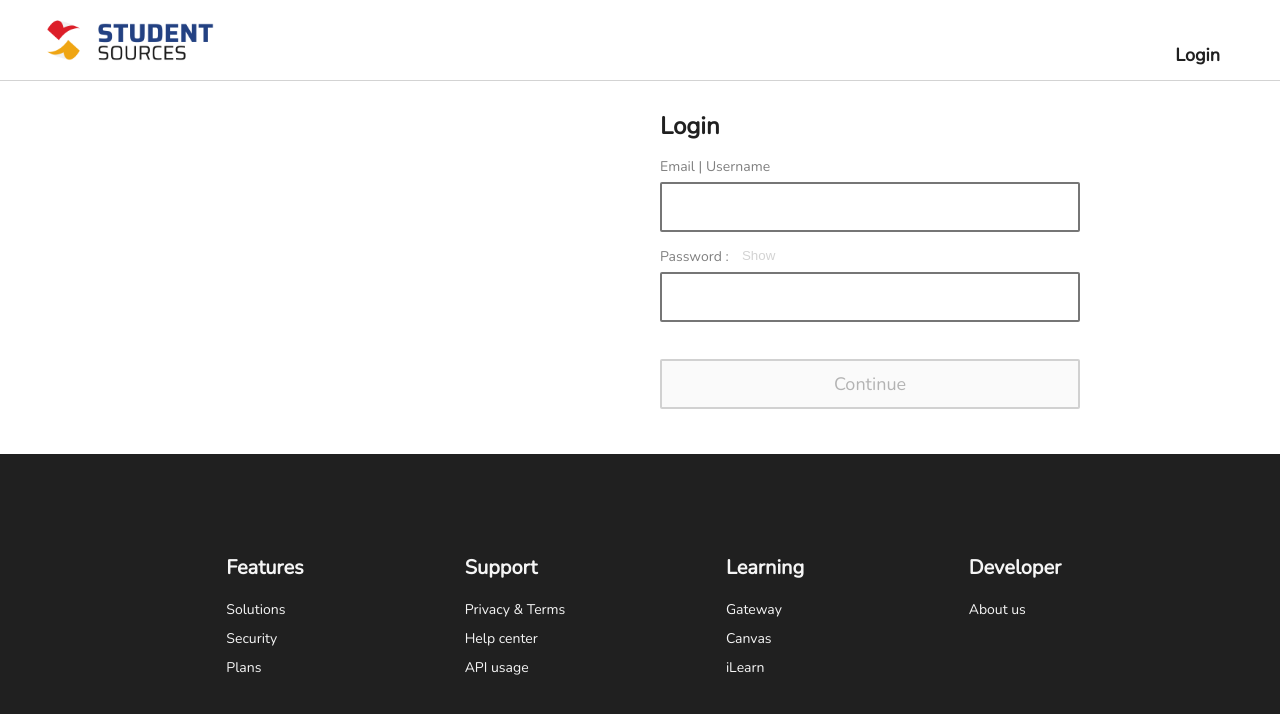
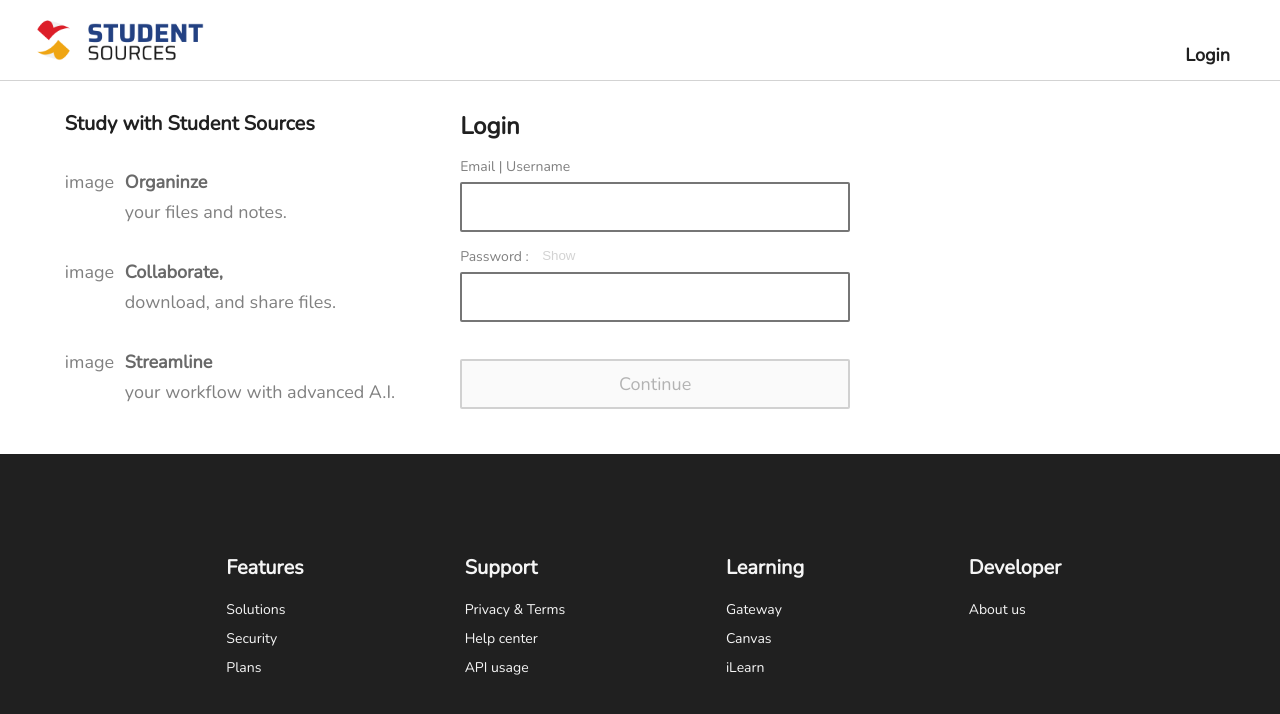
Before and after one commit to KilianKistenbroker/StudentSourcesPrototype, a React (Create React App) app in the folder frontend/: page /Login in a window 1280 px wide. Shown: the top 714 px of the page. Built offline with nearby package versions, Linux system fonts and the light colour scheme.

Commit message:
fixed grids

```diff
--- a/frontend/src/App.js
+++ b/frontend/src/App.js
@@ -15,8 +15,8 @@ function App() {
 
         <Routes>
           <Route path="/" element = {<Sources/>}/>
-          <Route exact path="/sign up" element = {<Signup/>}/>
-          <Route exact path="/login" element = {<Login/>}/>
+          <Route exact path="/Sign up" element = {<Signup/>}/>
+          <Route exact path="/Login" element = {<Login/>}/>
         </Routes>
 
         <Footer />
--- a/frontend/src/index.css
+++ b/frontend/src/index.css
@@ -37,6 +37,32 @@ h2 {
     color: whitesmoke;
 }
 
+h3 {
+    font-family: 'Nunito', sans-serif;
+    font-size: 20px;
+    font-weight: bolder;
+    color: #202020;
+}
+
+.header {
+    font-weight: bolder;
+    color: dimgray;
+}
+.body {
+    display: grid;
+    grid-template-columns: repeat(2, auto);
+
+    color: gray;
+    font-size: 18px;
+    line-height: 30px;
+}
+
+.icon {
+    justify-self: right;
+    width: 60px;
+    height: 60px;
+}
+
 .App {
     background-color: white;
     display: flex;
@@ -52,6 +78,7 @@ h2 {
     grid-template-columns: repeat(1, 1fr);
     grid-auto-rows: minmax(auto, auto);
     width: 100%;
+    max-width: 450px;
     margin: auto;
     margin-top: 95px;
     margin-bottom: 15px;
@@ -59,45 +86,55 @@ h2 {
 }
 
 .signup {
-    display: grid;
-    grid-template-columns: repeat(2, 1fr);
+    display: flex;
+    justify-content:center;
+    grid-template-columns: repeat(3, 1fr);
     grid-auto-rows: minmax(auto, auto);
     margin-top: 95px;
     margin-bottom: 15px;
-    gap: 10px;
+    column-gap: 25px;
 }
 
 .messages-mobile {
     width: auto;
     display: inline-block;
     text-align: left;
-    padding-left: 15px;
-    padding-right: 15px;
+    padding-left: 30px;
+    padding-right: 30px;
 }
 
 .content-mobile {
-    width: auto;
+    width: 420;
     display: flex;
     flex-direction: column;
     justify-content: flex-start;
     padding: 15px;
+    padding-left: 30px;
+    padding-right: 30px;
     background-color: white;
 }
 
+.ad {
+    margin-top: 15px;
+    text-align: left;
+    justify-self:left;
+    margin-right: 25px;
+    margin-left: 25px;
+}
+
 .messages {
-    width: auto;
+    width: 350px;
     max-width: 450px;
     display: inline-block;
     text-align: left;
-    justify-self:right;
-    padding-left: 15px;
+    justify-self:left;
+    /* padding: 15px; */
 }
 
 .content {
-    max-width: 450px;
-    display: flex;
+    width: 420px;
     flex-direction: column;
-    justify-content: flex-start;
+    justify-self: right;
     padding: 15px;
     background-color: white;
 }
@@ -125,7 +162,6 @@ textarea {
     border-radius: 2px;
     border-style: solid;
     height: 50px;
-    /* border: 1.25px solid lightgray; */
 }
 
 button:hover {
@@ -177,11 +213,16 @@ button {
     border-radius: 2px;
     background: #202020;
     color: whitesmoke;
-    padding: 15px;
-    padding-left: 20px;
-    padding-right: 30px;
+    padding: 18.5px;
+    padding-left: 30px;
+    padding-right: 20px;
     position: relative;
     min-height: 50px;
+    margin-bottom: 30px;
+}
+
+.desktop {
+    width: fit-content;
 }
 
 .firstname_instructions {
@@ -207,9 +248,9 @@ button {
     border-top: 2px solid #202020;
     border-right: 2px solid #202020;
     top: 50%;
-    left: 100%;
-    margin-left: -13px;
-    margin-top: -10px;
+    left: 0%;
+    margin-left: -10px;
+    margin-top: -12px;
 
     /* reused code */
     position: absolute;
@@ -224,9 +265,9 @@ button {
     border-top: 2px solid #202020;
     border-right: 2px solid #202020;
     top: 50%;
-    left: 100%;
-    margin-left: -13px;
-    margin-top: -10px;
+    left: 0%;
+    margin-left: -10px;
+    margin-top: -12px;
 
     /* reused code */
     position: absolute;
@@ -242,9 +283,9 @@ button {
     border-top: 2px solid #202020;
     border-right: 2px solid #202020;
     top: 50%;
-    left: 100%;
-    margin-left: -13px;
-    margin-top: -10px;
+    left: 0%;
+    margin-left: -10px;
+    margin-top: -12px;
 
     /* reused code */
     position: absolute;
@@ -260,9 +301,9 @@ button {
     border-top: 2px solid #202020;
     border-right: 2px solid #202020;
     top: 50%;
-    left: 100%;
-    margin-left: -13px;
-    margin-top: -10px;
+    left: 0%;
+    margin-left: -10px;
+    margin-top: -12px;
 
     /* reused code */
     position: absolute;
@@ -278,9 +319,9 @@ button {
     border-top: 2px solid #202020;
     border-right: 2px solid #202020;
     top: 25%;
-    left: 100%;
-    margin-left: -13px;
-    margin-top: -10px;
+    left: 0%;
+    margin-left: -10px;
+    margin-top: -12px;
 
     /* reused code */
     position: absolute;
@@ -296,9 +337,9 @@ button {
     border-top: 2px solid #202020;
     border-right: 2px solid #202020;
     top: 50%;
-    left: 100%;
-    margin-left: -13px;
-    margin-top: -10px;
+    left: 0%;
+    margin-left: -10px;
+    margin-top: -12px;
 
     /* reused code */
     position: absolute;
@@ -369,7 +410,7 @@ button {
     position: relative;
     color: limegreen;
     margin-right: 20px;
-    margin-top: 43px;
+    margin-top: 42px;
     float: right;
 }
 
@@ -385,15 +426,18 @@ button {
 }
 
 .errmsg {
-    background-color: #202020;
+    position: relative;
+    box-shadow: 0 4px 8px 0 rgba(0, 0, 0, 0.2), 0 6px 20px 0 rgba(0, 0, 0, 0.19);
+    font-size: 14px;
+    border-radius: 2px;
+    background: #202020;
     color: whitesmoke;
-    padding: 10px;
-    padding-left: 20px;
-    padding-right: 20px;
-    margin-bottom: 10px;
-    border-radius: 2px;
-    font-size: 16px;
-    box-shadow: 0 4px 8px 0 rgba(0, 0, 0, 0.2), 0 6px 20px 0 rgba(0, 0, 0, 0.19);
+    padding: 18.5px;
+    padding-left: 65px;
+    padding-right: 30px;
+    position: relative;
+    min-height: 50px;
+    margin-top: 10px;
 }
 
 .line {
@@ -413,6 +457,8 @@ button {
 .navbar {
     background: white;
     padding: 10px;
+    padding-left: 0;
+    padding-right: 0;
     display: flex;
     grid-template-columns: repeat(3, 1fr);
     grid-auto-rows: minmax(auto, auto);
@@ -470,9 +516,16 @@ button {
     margin-top: auto;
 }
 
+.footer-mobile {
+    grid-template-columns: repeat(2, 1fr);
+}
+
+.footer-desktop {
+    grid-template-columns: repeat(4, 1fr);
+}
+
 .footer-grid {
     display: grid;
-    grid-template-columns: repeat(4, 1fr);
     grid-auto-rows: minmax(auto, auto);
     height: 337.5px;
     max-width: 1000px;
--- a/frontend/src/layout/Footer.js
+++ b/frontend/src/layout/Footer.js
@@ -5,7 +5,7 @@ const Footer = () => {
 
         <div className="footer">
 
-            <div className="footer-grid">
+            <div className="footer-grid footer-desktop">
                 <div className="footer-content">
                     <h2>Features</h2>  <br />
                     <div className="sentence_spacing">
--- a/frontend/src/pages/Login.js
+++ b/frontend/src/pages/Login.js
@@ -134,38 +134,33 @@ const Signup = () => {
                     {/* redirect to home page here here */}
 
                 </section>
-            ) : windowDimension.winWidth > 650 ? (
+            ) : windowDimension.winWidth > 1050 ? (
                 <div className="signup">
 
-                    <div className="messages">
+                    <div className="ad">
 
-                        <p id="uidnote" className={userFocus ? "instructions firstname_instructions" : "offscreen"}>
-                            <div>
-                                <span className={validName ? "valid" : "hide"}>
-                                    <FontAwesomeIcon icon={faCheck} />
-                                </span>
+                        <h3>Study with Student Sources </h3><br />
 
-                                <span className={validName ? "hide" : "invalid"}>
-                                    <FontAwesomeIcon icon={faTimes} />
-                                </span>
-                                Required field.
+                        <div className="body">
+
+                            <div className="icon">image</div>
+                            <div className="item">
+                                <p className="header">Organinze</p>
+                                your files and notes. <br /> <br />
                             </div>
-                        </p>
 
-                        <p id="pwdnote" className={passwordFocus ? "instructions lastname_instructions" : "offscreen"}>
-                            <div>
-                                <span className={validPassword ? "valid" : "hide"}>
-                                    <FontAwesomeIcon icon={faCheck} />
-                                </span>
+                            <div className="icon">image</div>
+                            <div className="item">
+                                <p className="header">Collaborate,</p>
+                                download, and share files. <br /><br />
+                            </div>
 
-                                <span className={validPassword ? "hide" : "invalid"}>
-                                    <FontAwesomeIcon icon={faTimes} />
-                                </span>
-
-                                Required field.
+                            <div className="icon">image</div>
+                            <div className="item">
+                                <p className="header">Streamline</p>
+                                your workflow with advanced A.I. <br /><br />
                             </div>
-                        </p>
-
+                        </div>
                     </div>
 
                     <div className="content">
@@ -238,9 +233,66 @@ const Signup = () => {
                         </p>
                     </div>
 
+                    <div className="messages">
+
+                        <p id="uidnote" className={userFocus ? "instructions firstname_instructions" : "offscreen"}>
+                            <div>
+                                <span className={validName ? "valid" : "hide"}>
+                                    <FontAwesomeIcon icon={faCheck} />
+                                </span>
+
+                                <span className={validName ? "hide" : "invalid"}>
+                                    <FontAwesomeIcon icon={faTimes} />
+                                </span>
+                                Required field.
+                            </div>
+                        </p>
+
+                        <p id="pwdnote" className={passwordFocus ? "instructions lastname_instructions" : "offscreen"}>
+                            <div>
+                                <span className={validPassword ? "valid" : "hide"}>
+                                    <FontAwesomeIcon icon={faCheck} />
+                                </span>
+
+                                <span className={validPassword ? "hide" : "invalid"}>
+                                    <FontAwesomeIcon icon={faTimes} />
+                                </span>
+
+                                Required field.
+                            </div>
+                        </p>
+
+                    </div>
+
                 </div>
             ) : (
                 <div className="signup-mobile">
+
+                    <div className="ad">
+
+                        <h3>Study with Student Sources </h3><br />
+
+                        <div className="body">
+
+                            <div className="icon">image</div>
+                            <div className="item">
+                                <p className="header">Organinze</p>
+                                your files and notes. <br /> <br />
+                            </div>
+
+                            <div className="icon">image</div>
+                            <div className="item">
+                                <p className="header">Collaborate,</p>
+                                download, and share files. <br /><br />
+                            </div>
+
+                            <div className="icon">image</div>
+                            <div className="item">
+                                <p className="header">Streamline</p>
+                                your workflow with advanced A.I. <br /><br />
+                            </div>
+                        </div>
+                    </div>
 
                     <div className="content-mobile">
 
--- a/frontend/src/pages/Signup.js
+++ b/frontend/src/pages/Signup.js
@@ -181,113 +181,39 @@ const Signup = () => {
                     {/* redirect to login here */}
 
                 </section>
-            ) : windowDimension.winWidth > 650 ? (
+            ) : windowDimension.winWidth > 1050 ? (
                 <div className="signup">
 
-                    <div className="messages">
 
-                        <p id="firstnamenote" className={firstNameFocus ? "instructions firstname_instructions" : "offscreen"}>
-                            <div>
-                                <span className={validFirstName ? "valid" : "hide"}>
-                                    <FontAwesomeIcon icon={faCheck} />
-                                </span>
+                    <div className="ad">
 
-                                <span className={validFirstName ? "hide" : "invalid"}>
-                                    <FontAwesomeIcon icon={faTimes} />
-                                </span>
-                                Required field.
+                        <h3>Study with Student Sources </h3><br />
+
+                        <div className="body">
+
+                            <div className="icon">image</div>
+                            <div className="item">
+                                <p className="header">Organinze</p>
+                                your files and notes. <br /> <br />
                             </div>
-                        </p>
 
-                        <p id="lastnamenote" className={lastNameFocus ? "instructions lastname_instructions" : "offscreen"}>
-                            <div>
-                                <span className={validLastName ? "valid" : "hide"}>
-                                    <FontAwesomeIcon icon={faCheck} />
-                                </span>
+                            <div className="icon">image</div>
+                            <div className="item">
+                                <p className="header">Collaborate,</p>
+                                download, and share files. <br /><br />
+                            </div>
 
-                                <span className={validLastName ? "hide" : "invalid"}>
-                                    <FontAwesomeIcon icon={faTimes} />
-                                </span>
-                                Required field.
+                            <div className="icon">image</div>
+                            <div className="item">
+                                <p className="header">Streamline</p>
+                                your workflow with advanced A.I. <br /><br />
                             </div>
-                        </p>
+                        </div>
+                    </div>
 
-                        <p id="emailnote" className={emailFocus ? "instructions email_instructions" : "offscreen"}>
-                            <div>
-                                <span className={validEmail ? "valid" : "hide"}>
-                                    <FontAwesomeIcon icon={faCheck} />
-                                </span>
 
-                                <span className={validEmail ? "hide" : "invalid"}>
-                                    <FontAwesomeIcon icon={faTimes} />
-                                </span>
-                                Please use valid email formatting.
-                            </div>
-                        </p>
 
-                        <p id="uidnote" className={userFocus ? "instructions user_instructions" : "offscreen"}>
-                            <div>
-                                <span className={user_regex_l.test(user) ? "valid" : "hide"}>
-                                    <FontAwesomeIcon icon={faCheck} />
-                                </span>
 
-                                <span className={user_regex_l.test(user) ? "hide" : "invalid"}>
-                                    <FontAwesomeIcon icon={faTimes} />
-                                </span>
-                                Must contain 4 to 24 characters.
-                            </div>
-                        </p>
-
-                        <p id="pwdnote" className={passwordFocus ? "instructions password_instructions" : "offscreen"}>
-                            <div className="sentence_spacing">
-
-                                <span className={password_regex_l.test(password) ? "valid" : "hide"}>
-                                    <FontAwesomeIcon icon={faCheck} />
-                                </span>
-
-                                <span className={password_regex_l.test(password) ? "hide" : "invalid"}>
-                                    <FontAwesomeIcon icon={faTimes} />
-                                </span>
-
-                                Must contain 8 to 24 characters.
-                            </div>
-                            <div className="sentence_spacing">
-
-                                <span className={password_regex_sn.test(password) ? "valid" : "hide"}>
-                                    <FontAwesomeIcon icon={faCheck} />
-                                </span>
-
-                                <span className={password_regex_sn.test(password) ? "hide" : "invalid"}>
-                                    <FontAwesomeIcon icon={faTimes} />
-                                </span>
-                                Must contain at least 1 number.
-                            </div>
-                            <div className="">
-
-                                <span className={password_regex_sl.test(password) ? "valid" : "hide"}>
-                                    <FontAwesomeIcon icon={faCheck} />
-                                </span>
-
-                                <span className={password_regex_sl.test(password) ? "hide" : "invalid"}>
-                                    <FontAwesomeIcon icon={faTimes} />
-                                </span>
-                                Must contain at least 1 letter.
-                            </div>
-                        </p>
-
-                        <p id="checkboxnote" className={checkboxFocus ? "instructions checkbox_instructions" : "offscreen"}>
-                            <div>
-                                <span className={checkbox ? "valid" : "hide"}>
-                                    <FontAwesomeIcon icon={faCheck} />
-                                </span>
-
-                                <span className={checkbox ? "hide" : "invalid"}>
-                                    <FontAwesomeIcon icon={faTimes} />
-                                </span>
-                                Required field.
-                            </div>
-                        </p>
-                    </div>
 
                     <div className="content">
 
@@ -440,9 +366,142 @@ const Signup = () => {
                         </p>
                     </div>
 
+                    <div className="messages">
+
+                        <p id="firstnamenote" className={firstNameFocus ? "instructions firstname_instructions desktop" : "offscreen"}>
+                            <div>
+                                <span className={validFirstName ? "valid" : "hide"}>
+                                    <FontAwesomeIcon icon={faCheck} />
+                                </span>
+
+                                <span className={validFirstName ? "hide" : "invalid"}>
+                                    <FontAwesomeIcon icon={faTimes} />
+                                </span>
+                                Required field.
+                            </div>
+                        </p>
+
+                        <p id="lastnamenote" className={lastNameFocus ? "instructions lastname_instructions desktop" : "offscreen"}>
+                            <div>
+                                <span className={validLastName ? "valid" : "hide"}>
+                                    <FontAwesomeIcon icon={faCheck} />
+                                </span>
+
+                                <span className={validLastName ? "hide" : "invalid"}>
+                                    <FontAwesomeIcon icon={faTimes} />
+                                </span>
+                                Required field.
+                            </div>
+                        </p>
+
+                        <p id="emailnote" className={emailFocus ? "instructions email_instructions desktop" : "offscreen"}>
+                            <div>
+                                <span className={validEmail ? "valid" : "hide"}>
+                                    <FontAwesomeIcon icon={faCheck} />
+                                </span>
+
+                                <span className={validEmail ? "hide" : "invalid"}>
+                                    <FontAwesomeIcon icon={faTimes} />
+                                </span>
+                                Please use valid email formatting.
+                            </div>
+                        </p>
+
+                        <p id="uidnote" className={userFocus ? "instructions user_instructions desktop" : "offscreen"}>
+                            <div>
+                                <span className={user_regex_l.test(user) ? "valid" : "hide"}>
+                                    <FontAwesomeIcon icon={faCheck} />
+                                </span>
+
+                                <span className={user_regex_l.test(user) ? "hide" : "invalid"}>
+                                    <FontAwesomeIcon icon={faTimes} />
+                                </span>
+                                Must contain 4 to 24 characters.
+                            </div>
+                        </p>
+
+                        <p id="pwdnote" className={passwordFocus ? "instructions password_instructions desktop" : "offscreen"}>
+                            <div className="sentence_spacing">
+
+                                <span className={password_regex_l.test(password) ? "valid" : "hide"}>
+                                    <FontAwesomeIcon icon={faCheck} />
+                                </span>
+
+                                <span className={password_regex_l.test(password) ? "hide" : "invalid"}>
+                                    <FontAwesomeIcon icon={faTimes} />
+                                </span>
+
+                                Must contain 8 to 24 characters.
+                            </div>
+                            <div className="sentence_spacing">
+
+                                <span className={password_regex_sn.test(password) ? "valid" : "hide"}>
+                                    <FontAwesomeIcon icon={faCheck} />
+                                </span>
+
+                                <span className={password_regex_sn.test(password) ? "hide" : "invalid"}>
+                                    <FontAwesomeIcon icon={faTimes} />
+                                </span>
+                                Must contain at least 1 number.
+                            </div>
+                            <div className="">
+
+                                <span className={password_regex_sl.test(password) ? "valid" : "hide"}>
+                                    <FontAwesomeIcon icon={faCheck} />
+                                </span>
+
+                                <span className={password_regex_sl.test(password) ? "hide" : "invalid"}>
+                                    <FontAwesomeIcon icon={faTimes} />
+                                </span>
+                                Must contain at least 1 letter.
+                            </div>
+                        </p>
+
+                        <p id="checkboxnote" className={checkboxFocus ? "instructions checkbox_instructions desktop" : "offscreen"}>
+                            <div>
+                                <span className={checkbox ? "valid" : "hide"}>
+                                    <FontAwesomeIcon icon={faCheck} />
+                                </span>
+
+                                <span className={checkbox ? "hide" : "invalid"}>
+                                    <FontAwesomeIcon icon={faTimes} />
+                                </span>
+                                Required field.
+                            </div>
+                        </p>
+                    </div>
+
                 </div>
             ) : (
                 <div className="signup-mobile">
+
+                    <div className="ad">
+
+                        <h3>Study with Student Sources </h3><br />
+
+                        <div className="body">
+
+                            <div className="icon">image</div>
+                            <div className="item">
+                                <p className="header">Organinze</p>
+                                your files and notes. <br /> <br />
+                            </div>
+
+                            <div className="icon">image</div>
+                            <div className="item">
+                                <p className="header">Collaborate,</p>
+                                download, and share files. <br /><br />
+                            </div>
+
+                            <div className="icon">image</div>
+                            <div className="item">
+                                <p className="header">Streamline</p>
+                                your workflow with advanced A.I. <br /><br />
+                            </div>
+
+
+                        </div>
+                    </div>
 
                     <div className="content-mobile">
 
@@ -695,7 +754,7 @@ const Signup = () => {
                                 <span className={checkbox ? "hide" : "invalid"}>
                                     <FontAwesomeIcon icon={faTimes} />
                                 </span>
-                                Agreement with our terms of service required.
+                                Agreement with our terms of service is required.
                             </div>
                         </p>
                     </div>
```
